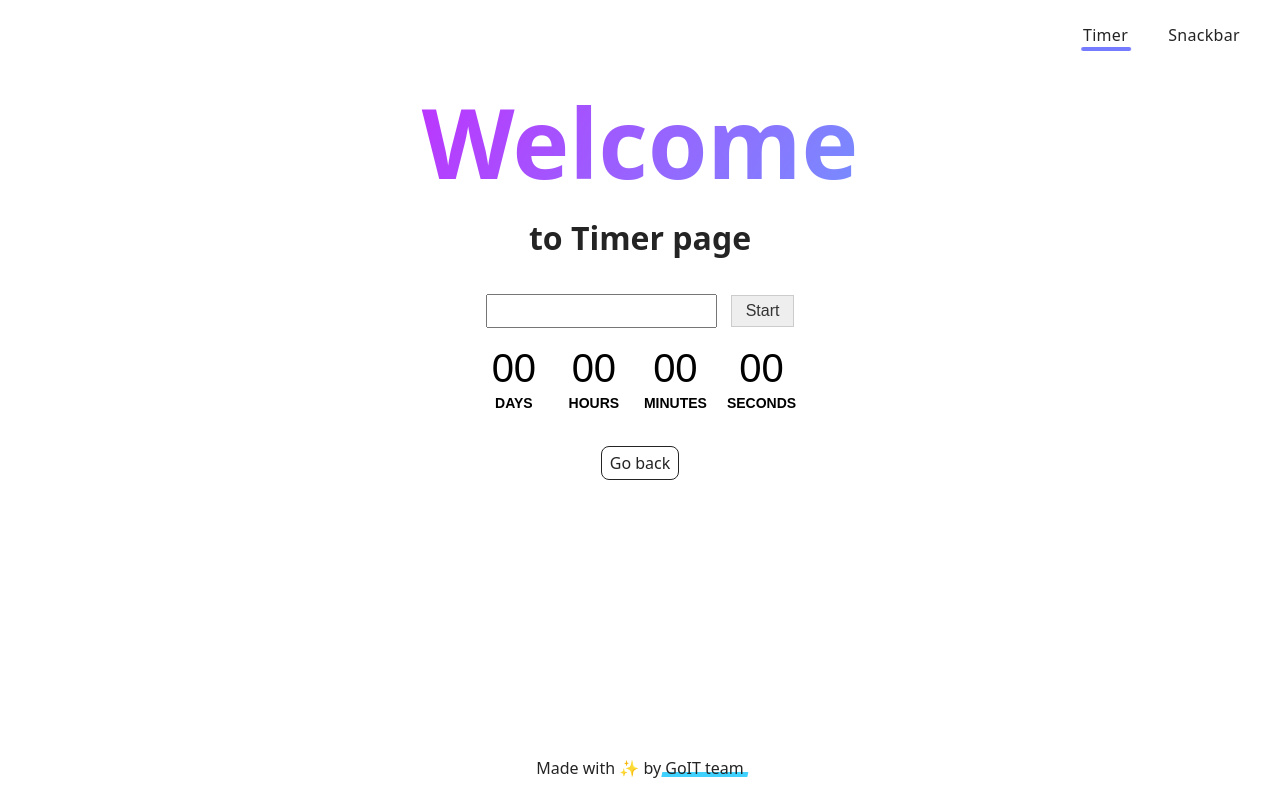
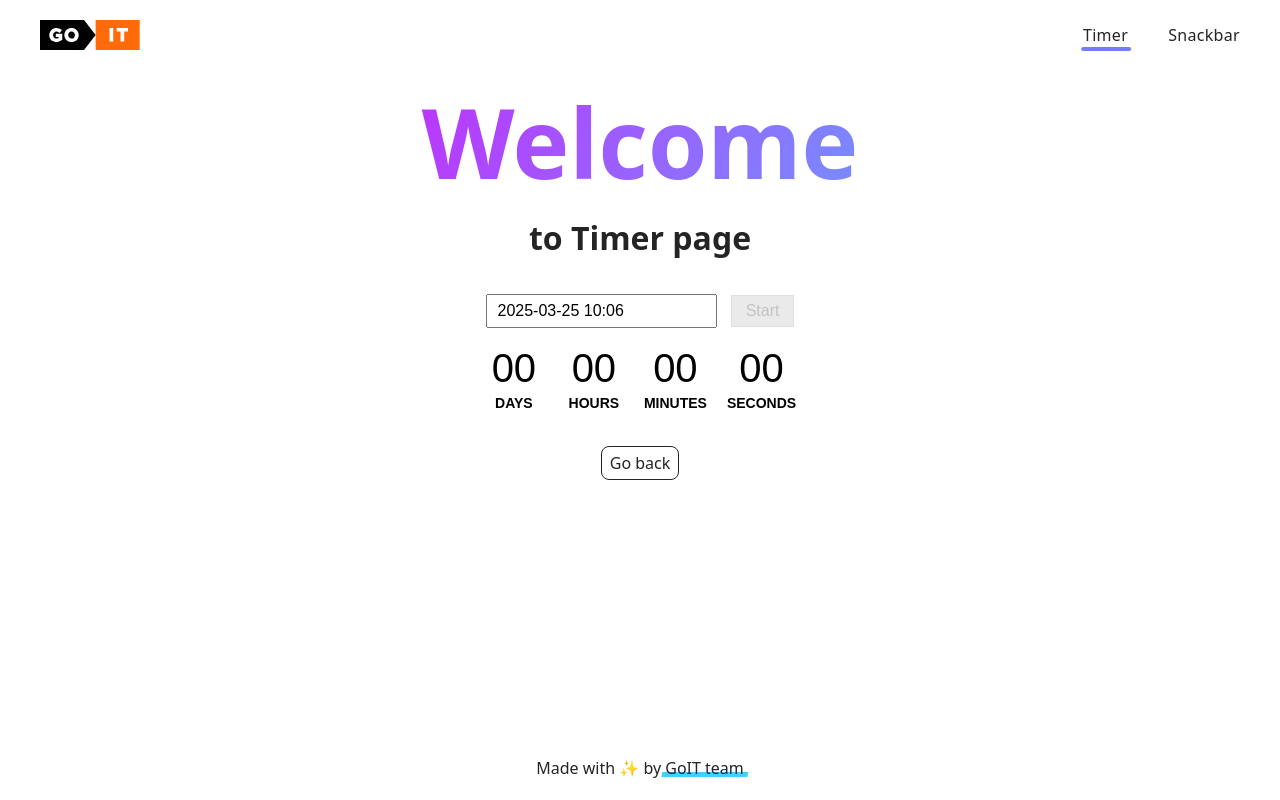
Before and after one commit to TortP/goit-advancedjs-hw-02, a plain HTML site: page 1-timer.html in a window 1280 px wide. Drawn offline with Linux system fonts and the light colour scheme; files that its build step writes are made by us from their sources.

Commit message:
Deploying to gh-pages from @ TortP/goit-advancedjs-hw-02@dd2086659e0c8bbaacbd3f77c0c2b83dd3669616 🚀

```diff
--- a/1-timer.html
+++ b/1-timer.html
@@ -9,11 +9,11 @@
       rel="stylesheet"
       href="https://cdn.jsdelivr.net/npm/simplelightbox@2.14.2/dist/simple-lightbox.min.css"
     />
-    <script type="module" crossorigin src="/goit-advancedjs-hw-01/1-timer.js"></script>
-    <link rel="modulepreload" crossorigin href="/goit-advancedjs-hw-01/assets/modulepreload-polyfill-B5Qt9EMX.js">
-    <link rel="modulepreload" crossorigin href="/goit-advancedjs-hw-01/assets/vendor-BbbuE1sJ.js">
-    <link rel="stylesheet" crossorigin href="/goit-advancedjs-hw-01/assets/vendor-CZjNVMTf.css">
-    <link rel="stylesheet" crossorigin href="/goit-advancedjs-hw-01/assets/styles-BLQEXHmV.css">
+    <script type="module" crossorigin src="/goit-advancedjs-hw-02/1-timer.js"></script>
+    <link rel="modulepreload" crossorigin href="/goit-advancedjs-hw-02/assets/modulepreload-polyfill-B5Qt9EMX.js">
+    <link rel="modulepreload" crossorigin href="/goit-advancedjs-hw-02/assets/vendor-BbbuE1sJ.js">
+    <link rel="stylesheet" crossorigin href="/goit-advancedjs-hw-02/assets/vendor-CZjNVMTf.css">
+    <link rel="stylesheet" crossorigin href="/goit-advancedjs-hw-02/assets/styles-BLQEXHmV.css">
   </head>
   <body>
     <header class="header">
@@ -21,7 +21,7 @@
     <nav class="nav">
       <a class="nav-logo" href="./index.html" aria-label="Site logo">
         <svg class="nav-logo-icon" width="100" height="30">
-          <use href="/goit-advancedjs-hw-01/assets/sprite-E8vg0sBb.svg#logo"></use>
+          <use href="/goit-advancedjs-hw-02/assets/sprite-E8vg0sBb.svg#logo"></use>
         </svg>
       </a>
       <ul class="nav-list">
```
Also changed, not shown: 2-snackbar.html (+6 -6 lines), index.html (+3 -3 lines).
